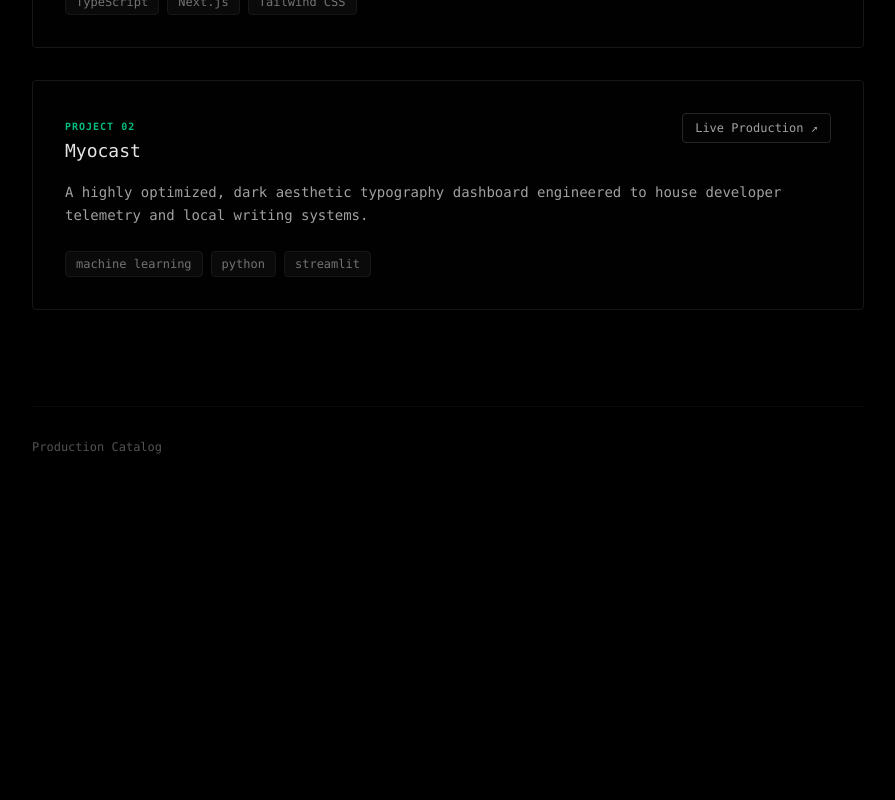
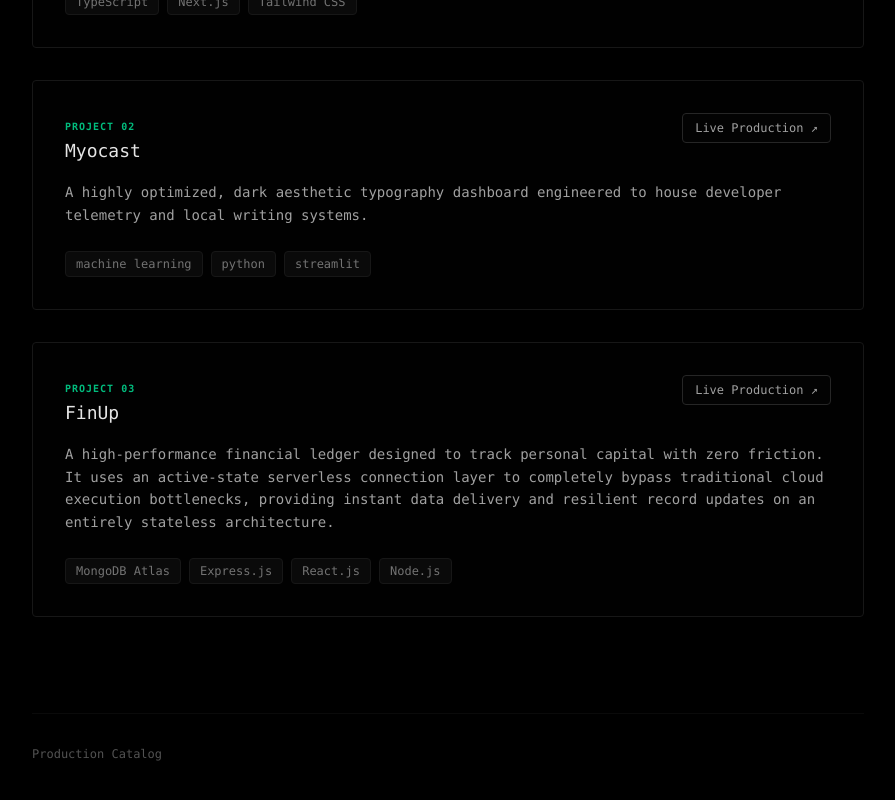
Before and after one commit to lovnexora/lovnexora, a Next.js app: page /projects in a window 1280 px wide. Shown: the part 498-1298 px from the top of the page, without its empty margins (192-1087 px from the left). Before the commit the page ends 1049 px from the top, so only its background shows below. Built offline with nearby package versions, Linux system fonts and the light colour scheme.

Commit message:
feat: add FinUp full-stack project data to portfolio tracker

```diff
--- a/app/projects/page.tsx
+++ b/app/projects/page.tsx
@@ -16,6 +16,13 @@
     description: "A highly optimized, dark aesthetic typography dashboard engineered to house developer telemetry and local writing systems.",
     stack: ["machine learning", "python", "streamlit"],
     productionUrl: "https://myocast-lpsemmtamkhgjuazahuuxz.streamlit.app/"
+  },
+  {
+    id: "03",
+    name: "FinUp",
+    description: "A high-performance financial ledger designed to track personal capital with zero friction. It uses an active-state serverless connection layer to completely bypass traditional cloud execution bottlenecks, providing instant data delivery and resilient record updates on an entirely stateless architecture.",
+    stack: ["MongoDB Atlas", "Express.js", "React.js", "Node.js"],
+    productionUrl: "https://finup-client.vercel.app"
   }
 ];
 
```
